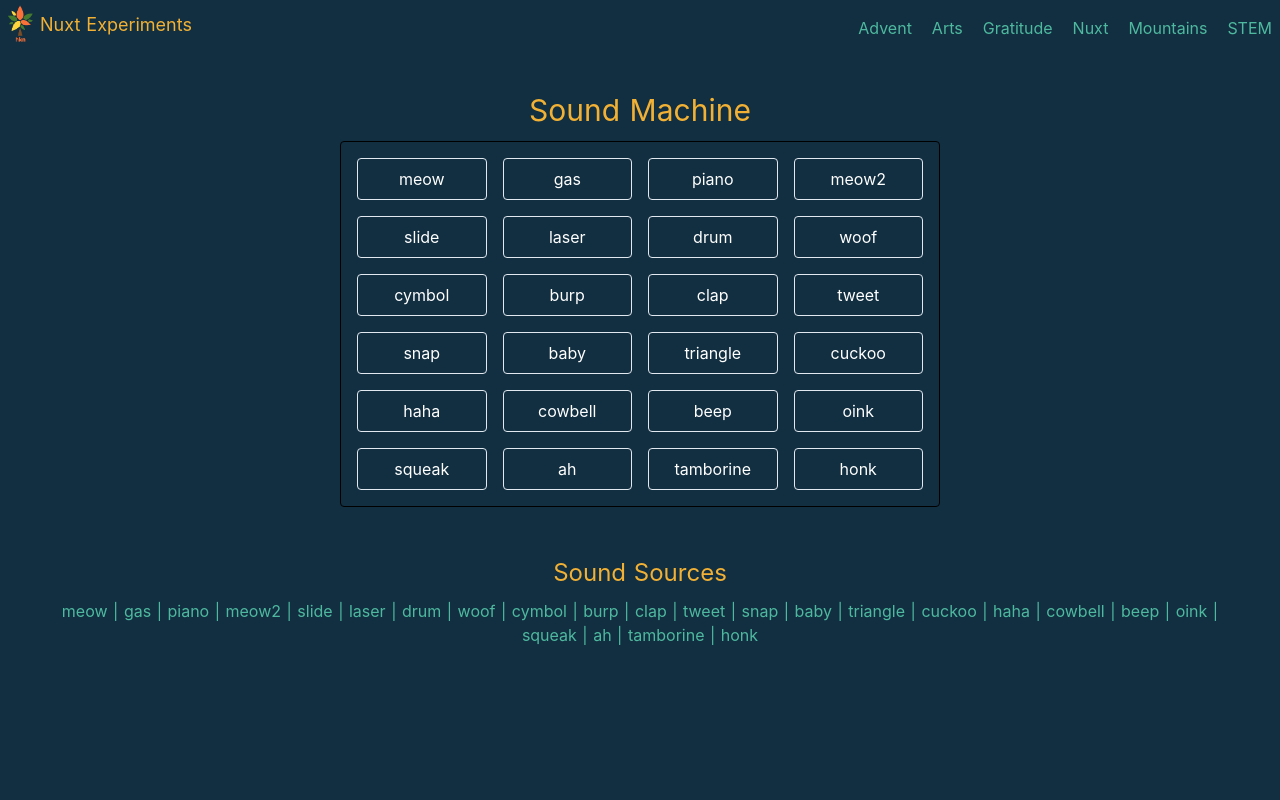
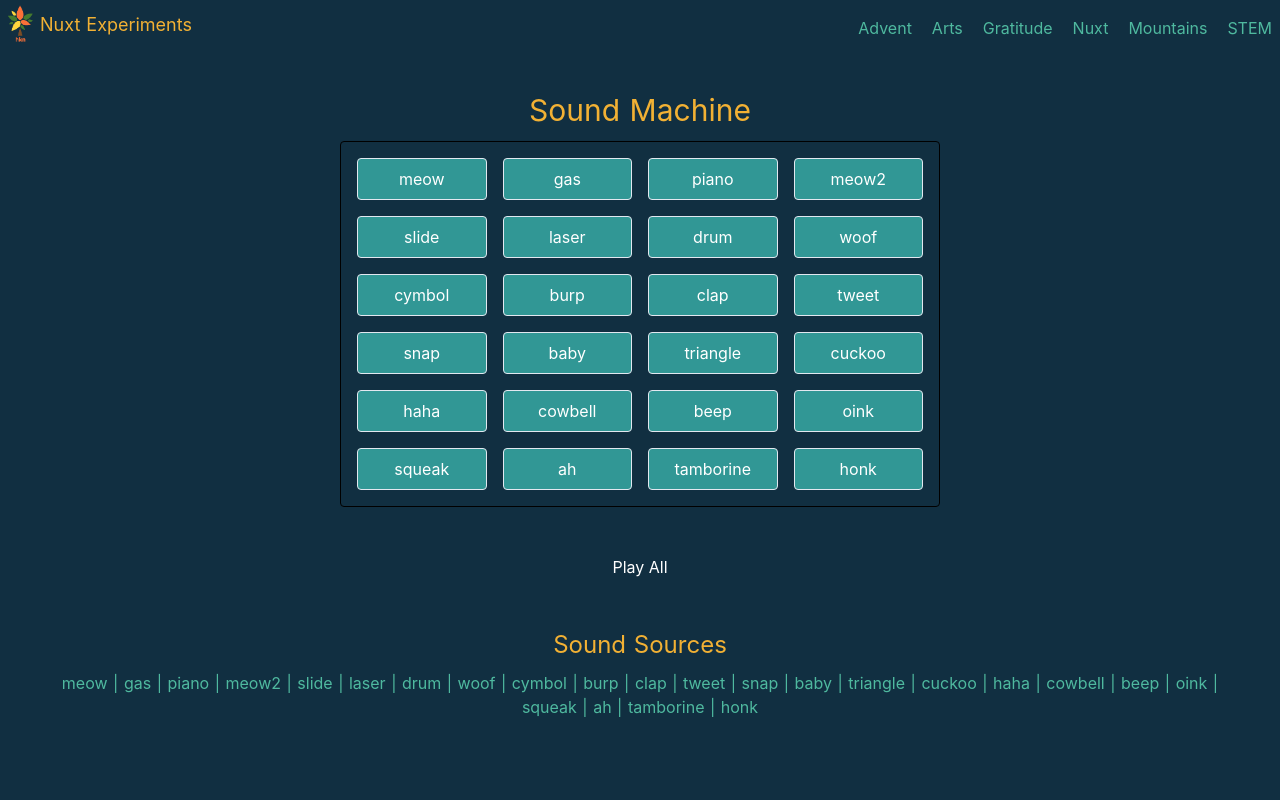
Before and after one commit to ethyl2/nuxt-experiment, a Nuxt app: page /sound-machine in a window 1280 px wide. Shown: the top 800 px of the page. Built offline with nearby package versions, Linux system fonts and the light colour scheme.

Commit message:
Feat: Adds button to play all sounds in sound machine

```diff
--- a/pages/sound-machine.vue
+++ b/pages/sound-machine.vue
@@ -7,13 +7,16 @@
       <button
         v-for="sound in sounds"
         :key="sound.name"
-        class="border p-1 rounded m-2 text-sm hover:bg-teal-600 lg:p-2 lg:text-base"
+        class="border p-1 rounded m-2 text-sm hover:bg-teal-700 lg:p-2 lg:text-base"
+        :class="currentButton === sound.name ? 'bg-pink-600' : 'bg-teal-600'"
         type="button"
         @click="play(sound.soundUrl)"
       >
         {{ sound.name }}
       </button>
     </div>
+
+    <button type="button" class="mb-12" @click="playAll">Play All</button>
 
     <h2 class="text-2xl pb-2">Sound Sources</h2>
     <div class="text-center">
@@ -35,6 +38,7 @@ export default {
   name: 'SoundMachine',
   data() {
     return {
+      currentButton: null,
       sounds: [
         {
           name: 'meow',
@@ -173,7 +177,25 @@ export default {
         this.audio.currentTime = 0
       }
       this.audio = new Audio(soundUrl)
+
       this.audio.play()
+      setTimeout(() => console.log(this.audio.duration), 1000)
+    },
+    playAll() {
+      let time = 0
+      this.sounds.forEach((sound) => {
+        time += 800
+        setTimeout(() => {
+          if (this.audio) {
+            this.audio.pause()
+            this.audio.currentTime = 0
+          }
+          this.currentButton = sound.name
+          this.audio = new Audio(sound.soundUrl)
+          this.audio.play()
+        }, time)
+        setTimeout(() => (this.currentButton = null), time + 800)
+      })
     },
   },
 }
```
